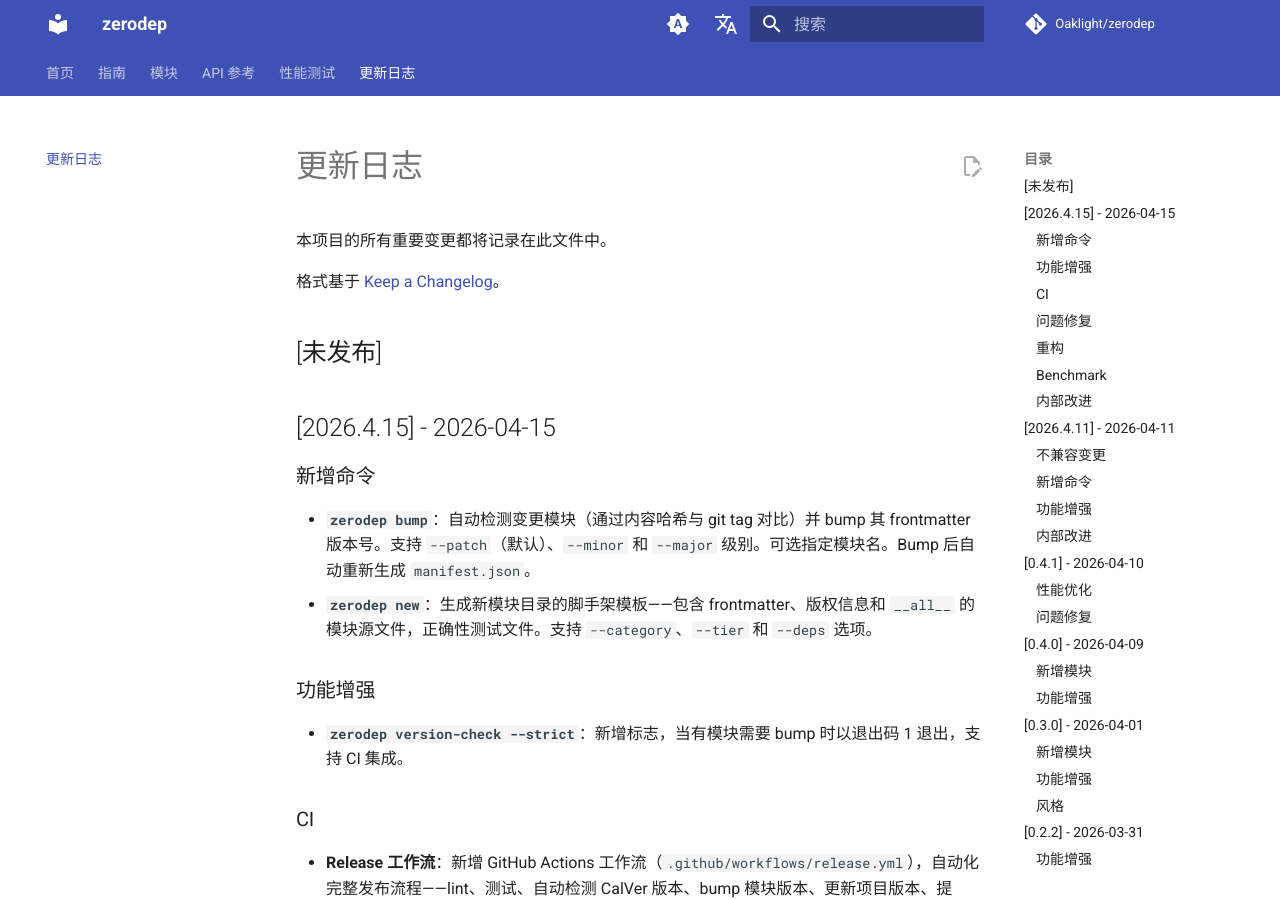
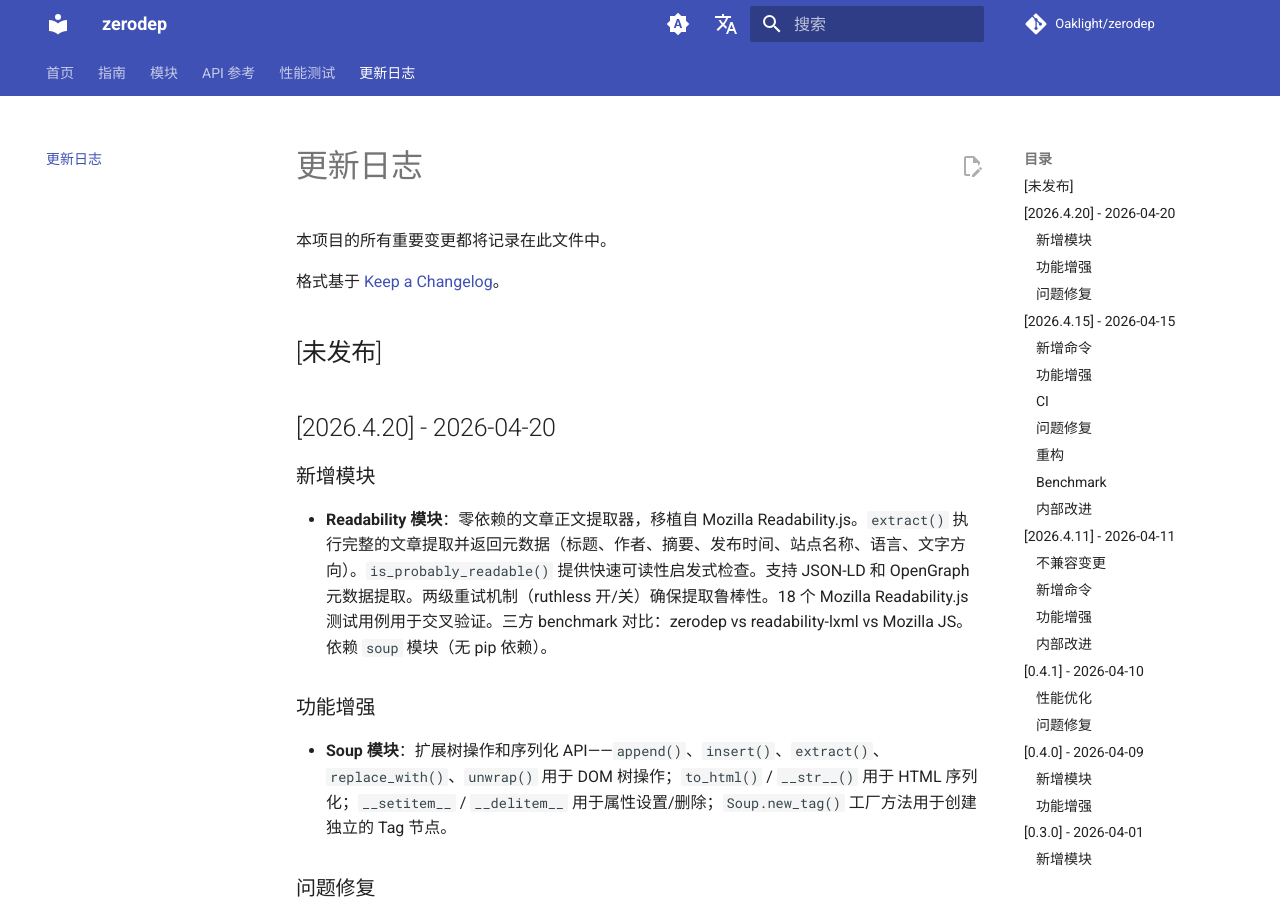
Before and after one commit to Oaklight/zerodep, an MkDocs documentation site: the page built from docs/changelog.md, in a window 1280 px wide and 900 px high. Built offline with MkDocs 1.6.1 and Material for MkDocs 9.7.7, drawn with Linux system fonts in a browser that asks for light colours; comment, search, counter and statistics services are not loaded; some of the changed text lies outside the part shown.

Commit message:
docs: add changelog entry for readability module and soup enhancements

```diff
--- a/docs/changelog.md
+++ b/docs/changelog.md
@@ -5,6 +5,20 @@
 格式基于 [Keep a Changelog](https://keepachangelog.com/zh-CN/1.1.0/)。
 
 ## [未发布]
+
+## [2026.4.20] - 2026-04-20
+
+### 新增模块
+
+- **Readability 模块**：零依赖的文章正文提取器，移植自 Mozilla Readability.js。`extract()` 执行完整的文章提取并返回元数据（标题、作者、摘要、发布时间、站点名称、语言、文字方向）。`is_probably_readable()` 提供快速可读性启发式检查。支持 JSON-LD 和 OpenGraph 元数据提取。两级重试机制（ruthless 开/关）确保提取鲁棒性。18 个 Mozilla Readability.js 测试用例用于交叉验证。三方 benchmark 对比：zerodep vs readability-lxml vs Mozilla JS。依赖 `soup` 模块（无 pip 依赖）。
+
+### 功能增强
+
+- **Soup 模块**：扩展树操作和序列化 API——`append()`、`insert()`、`extract()`、`replace_with()`、`unwrap()` 用于 DOM 树操作；`to_html()` / `__str__()` 用于 HTML 序列化；`__setitem__` / `__delitem__` 用于属性设置/删除；`Soup.new_tag()` 工厂方法用于创建独立的 Tag 节点。
+
+### 问题修复
+
+- **文档**：修复 `search` → `sparse_search` 模块重命名导致的 ReadTheDocs 构建失败。
 
 ## [2026.4.15] - 2026-04-15
 
```
